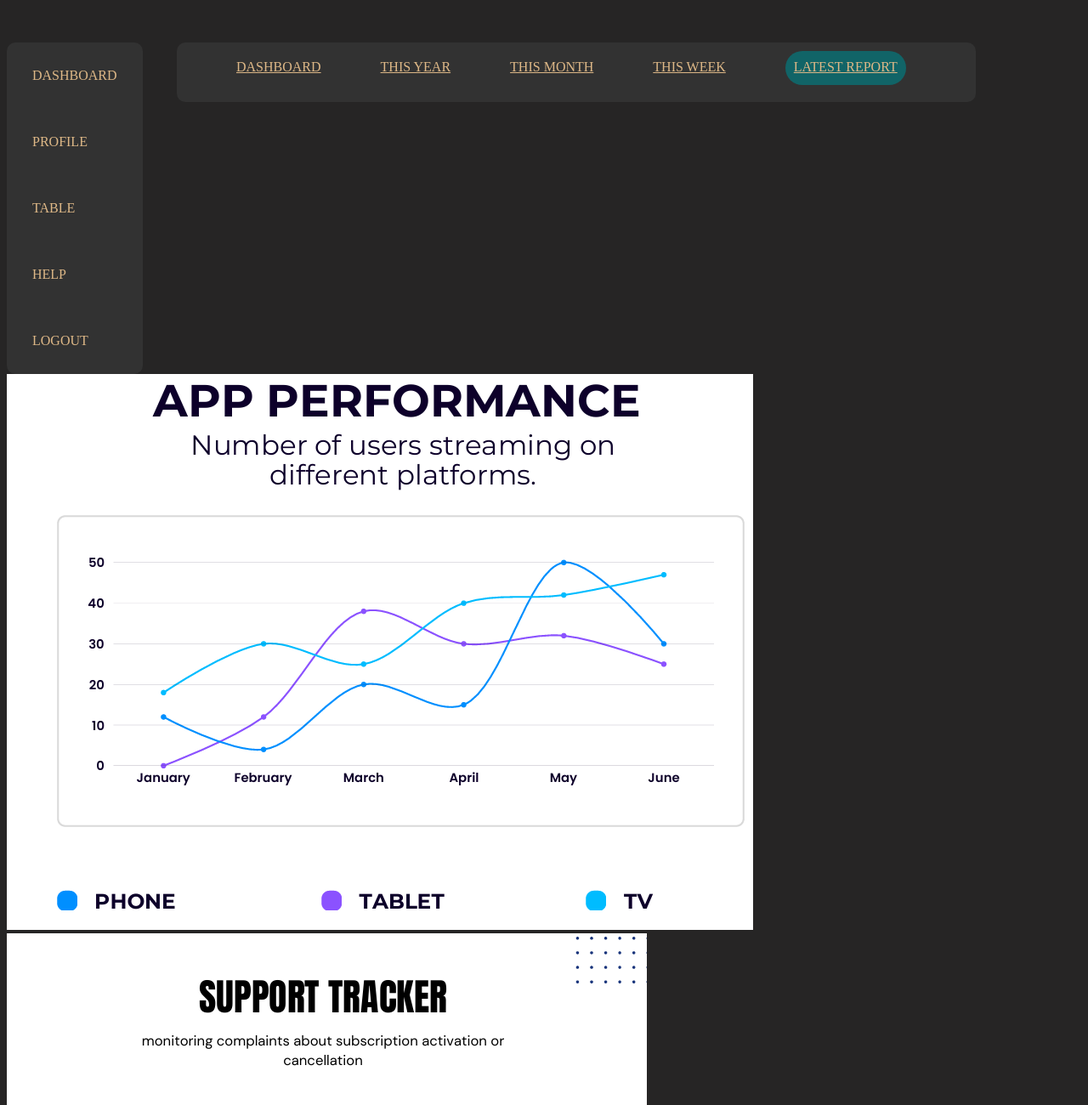
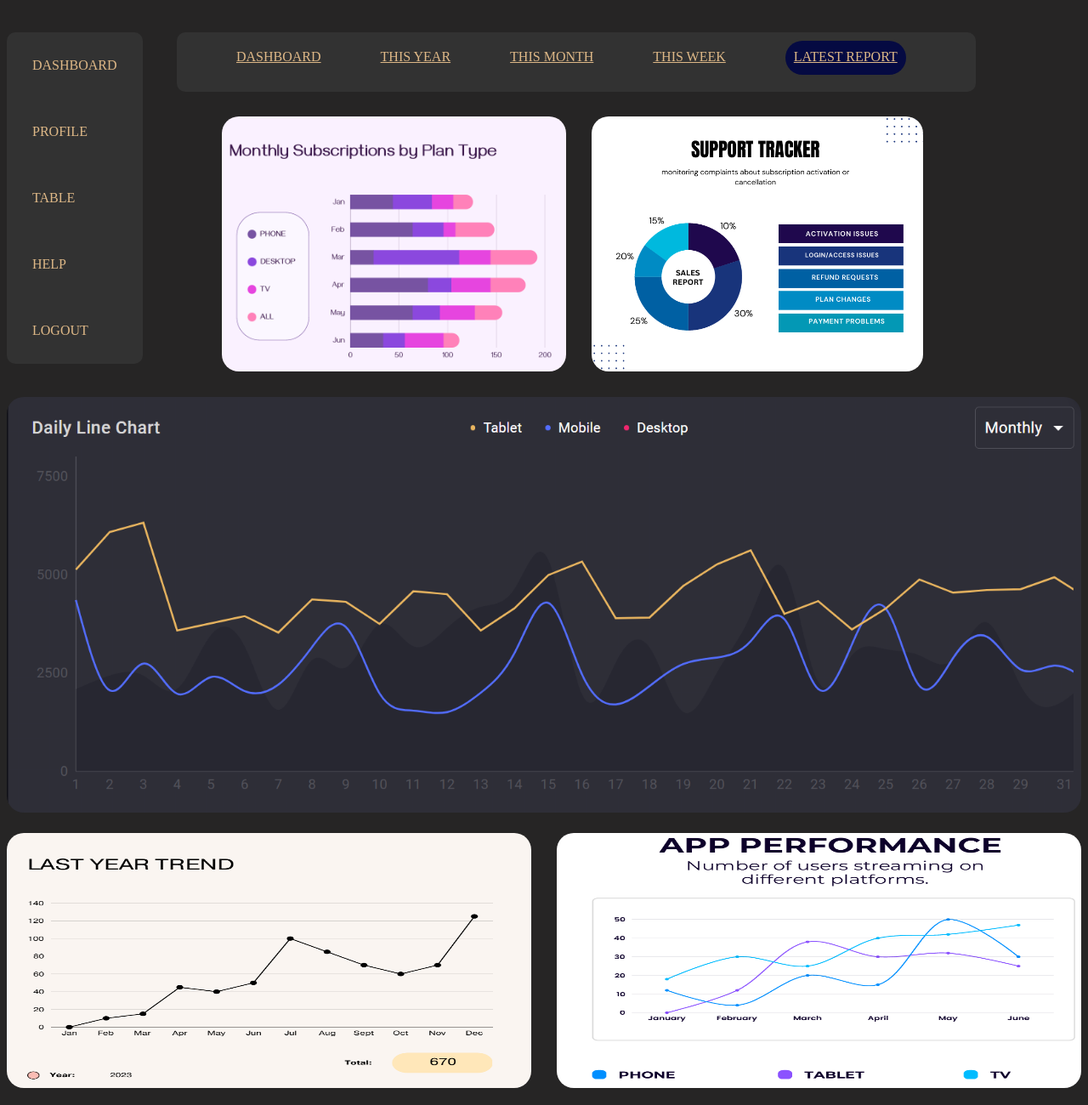
Before and after one commit to manya271001/AdminDashboard, a plain HTML site: page dashboard.html in a window 1280 px wide. Shown: the top 1300 px of the page at 85% size. Drawn offline with Linux system fonts and the light colour scheme.

Commit message:
dasdhboard page

```diff
--- a/dashboard.html
+++ b/dashboard.html
@@ -27,8 +27,17 @@
     </section>
     <section id="charts">
         <div id="firstblock">
+            <img src="./subscription.png" alt="">
+            <img src="./supporttracker.png" alt="">
+        </div>
+        <div id="mid">
+            <img src="./daily1.png" alt="">
+        </div>
+        <div id="last">
+            <img src="./last year.png" alt="">
             <img src="./app per.png" alt="">
-            <img src="./supporttracker.png" alt="">
+
+
         </div>
     </section>
 
--- a/styledash.css
+++ b/styledash.css
@@ -4,7 +4,7 @@ body{
 }
 #navbar{
     display: flex;
-    margin-top: 10px;
+    margin-top: -10px;
     gap: 40px;
 }
 #navbar #horizontal a{
@@ -38,10 +38,38 @@ body{
 
 }
 #latest{
-    background-color: rgb(17, 100, 103);
+    background-color: rgb(5, 10, 66);
     padding: 10px;
     border-radius: 20px;
     margin-top: -10px;
     height: 20px;
 
 }
+/* CHART SECTION */
+#charts #firstblock{
+    display: flex;
+    gap: 30px;
+    margin-left: 20%;
+    margin-top: -23%;
+}
+#charts #firstblock img{
+    height: 300px;
+    width: 700p;
+    border-radius: 20px;
+}
+#charts #mid img{
+    margin-top: 30px;
+    width: 100%;
+    border-radius: 20px;
+}
+#charts #last img{
+height: 300px;
+    width: 800px;
+    border-radius: 20px;
+}
+#charts #last {
+display: flex;
+margin-top: 20px;
+gap: 30px;
+
+}
```
